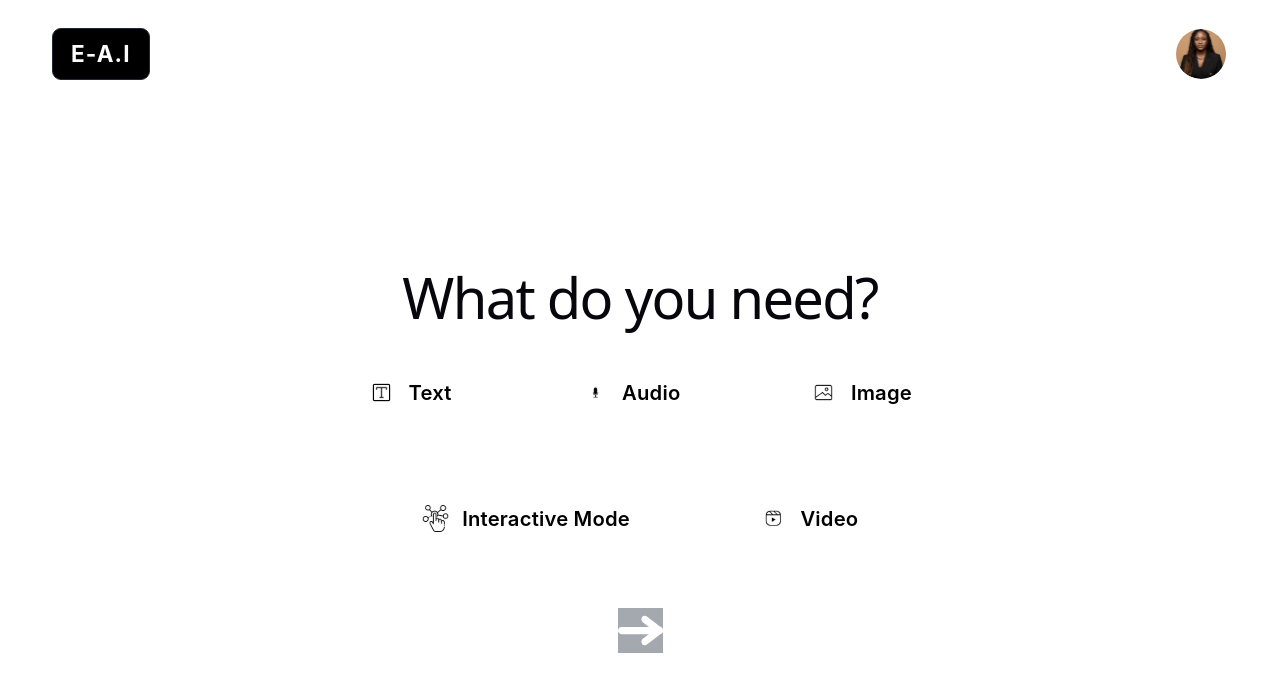
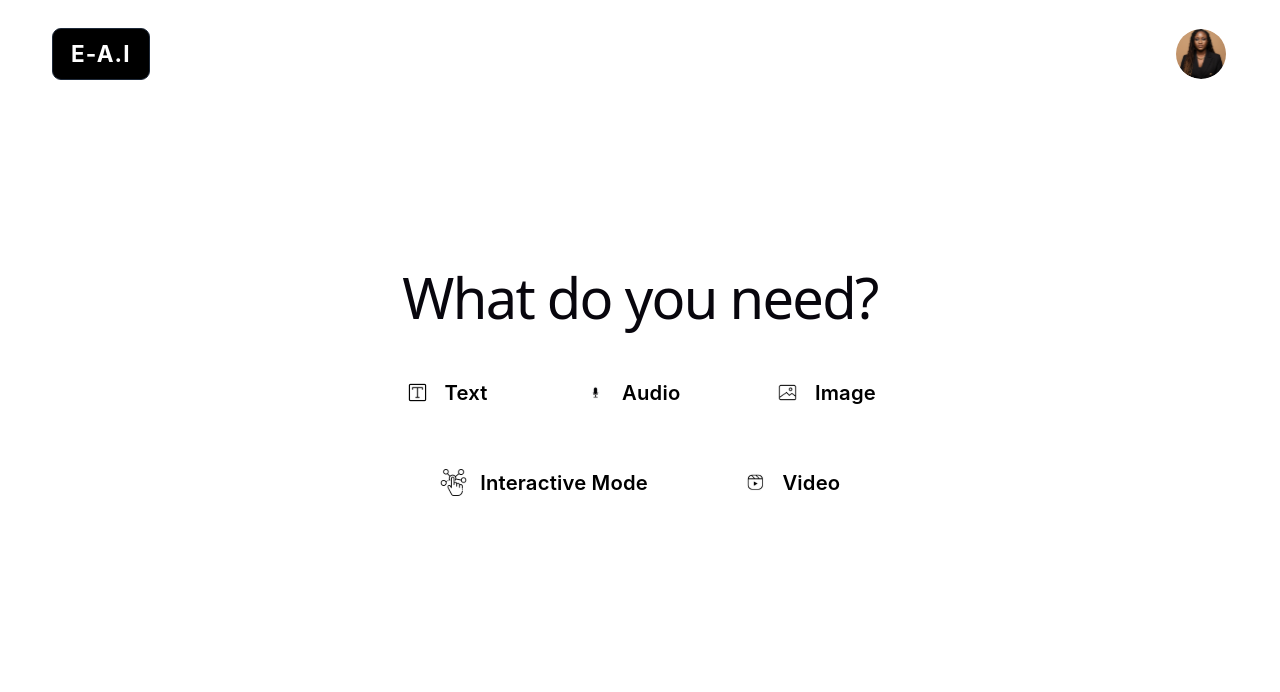
Before and after one commit to Phawaaaz/Etech, a React (Vite) app: page / in a window 1280 px wide. Shown: the top 692 px of the page. Built offline with nearby package versions, Linux system fonts and the light colour scheme.

Commit message:
Modified: app file contents

```diff
--- a/src/App.jsx
+++ b/src/App.jsx
@@ -1,4 +1,10 @@
 import { useState } from "react";
+import {
+  BrowserRouter as Router,
+  Routes,
+  Route,
+  useNavigate,
+} from "react-router-dom";
 import avatar from "./assets/avatar.svg";
 import textIcon from "./assets/text-icon.svg";
 import audioIcon from "./assets/audio-icon.svg";
@@ -6,6 +12,7 @@ import imageIcon from "./assets/image-icon.svg";
 import interactiveIcon from "./assets/interactive-icon.svg";
 import videoIcon from "./assets/video-icon.svg";
 import arrowIcon from "./assets/arrow-right.svg";
+import GenerationView from "./GenerationView.jsx";
 
 const formatOptions = [
   { id: "text", label: "Text", icon: textIcon },
@@ -17,21 +24,30 @@ const formatOptions = [
 
 function App() {
   return (
+    <Router>
       <div className="min-h-screen text-white flex items-center justify-center relative font-sans p-6">
         <div className="w-full max-w-5xl flex flex-col items-center">
           <Header />
           <main className="w-full flex flex-col items-center mt-20">
-          <Dashboard />
+            <Routes>
+              <Route path="/" element={<Dashboard />} />
+              <Route path="/generate" element={<GenerationView />} />
+            </Routes>
           </main>
         </div>
       </div>
+    </Router>
   );
 }
 
 function Header() {
+  const navigate = useNavigate();
   return (
     <header className="flex items-center justify-between w-full absolute top-0 left-0 p-6">
-      <div className="bg-black text-white font-bold text-xl px-4 py-2 rounded-lg border border-gray-800 tracking-wider">
+      <div
+        onClick={() => navigate("/")}
+        className="bg-black text-white font-bold text-xl px-4 py-2 rounded-lg border border-gray-800 tracking-wider cursor-pointer select-none"
+      >
         E-A.I
       </div>
       <button className="h-12 w-12 rounded-full overflow-hidden border-2 border-transparent hover:border-gray-500 transition-all">
@@ -56,14 +72,15 @@ const OptionButton = ({ label, icon, isSelected, onClick }) => (
   </button>
 );
 
-const NextButton = ({ disabled }) => (
+const NextButton = ({ disabled, onClick }) => (
   <button
     disabled={disabled}
-    className={`mt-12  transition-all duration-300
+    onClick={onClick}
+    className={`mt-12 p-4
       ${
         disabled
-          ? "bg-gray-800 text-gray-600 cursor-not-allowed opacity-40"
-          : "bg-black text-white hover:bg-gray-900 shadow-[0_0_15px_rgba(255,255,255,0.1)] hover:scale-110 cursor-pointer"
+          ? "text-white cursor-not-allowed opacity-40"
+          : "text-white  hover:scale-110 cursor-pointer"
       }`}
   >
     <img src={arrowIcon} alt="Next Step" className="w-10 h-10" />
@@ -72,6 +89,7 @@ const NextButton = ({ disabled }) => (
 
 function Dashboard() {
   const [selectedOption, setSelectedOption] = useState(null);
+  const navigate = useNavigate();
 
   return (
     <div className="flex flex-col items-center w-full">
@@ -79,7 +97,7 @@ function Dashboard() {
         What do you need?
       </h1>
 
-      <div className="flex flex-wrap justify-center gap-12 max-w-2xl">
+      <div className="flex flex-wrap justify-center gap-4 max-w-2xl">
         {formatOptions.map((option) => (
           <OptionButton
             key={option.id}
@@ -91,7 +109,10 @@ function Dashboard() {
         ))}
       </div>
 
-      <NextButton disabled={!selectedOption} />
+      <NextButton
+        disabled={!selectedOption}
+        onClick={() => navigate("/generate")}
+      />
     </div>
   );
 }
--- a/src/GenerationView.js
+++ /dev/null
@@ -1,58 +0,0 @@
-import { useState } from "react";
-import arrowRightIcon from "./assets/arrow-right.svg"; // Make sure to export/import your arrow asset
-
-export default function GenerationView({ onBack }) {
-  const [prompt, setPrompt] = useState("");
-
-  const handleGenerate = (e) => {
-    e.preventDefault();
-    if (!prompt.trim()) return;
-    console.log("Triggering generation engine with prompt:", prompt);
-    // Add your backend API connection string or pipeline invocation here
-  };
-
-  return (
-    <div className="flex flex-col items-center w-full max-w-2xl px-4 animate-fadeIn">
-      <button
-        onClick={onBack}
-        className="text-gray-400 text-sm hover:text-white mb-6 transition-colors"
-      >
-        ← Change Option
-      </button>
-
-      <form
-        onSubmit={handleGenerate}
-        className="w-full flex flex-col items-center gap-8"
-      >
-        <div className="relative w-full flex items-center">
-          <input
-            type="text"
-            value={prompt}
-            onChange={(e) => setPrompt(e.target.value)}
-            placeholder="Message E-A.I"
-            className="w-full bg-[#5C5E62] text-white placeholder-black/60 px-6 py-4 rounded-full text-lg font-medium tracking-wide focus:outline-none focus:ring-2 focus:ring-gray-400 pr-14 transition-all"
-          />
-          <button
-            type="submit"
-            className="absolute right-5 p-1 rounded-full hover:bg-black/10 transition-colors"
-          >
-            <img src={arrowRightIcon} alt="Send" className="w-5 h-5 invert" />
-          </button>
-        </div>
-
-        <button
-          type="submit"
-          disabled={!prompt.trim()}
-          className={`px-10 py-3 rounded-full font-bold text-lg border border-transparent transition-all duration-300
-            ${
-              !prompt.trim()
-                ? "bg-black/40 text-gray-500 cursor-not-allowed"
-                : "bg-black text-white hover:bg-gray-900 shadow-[0_0_15px_rgba(255,255,255,0.2)] hover:scale-105 cursor-pointer"
-            }`}
-        >
-          Generate
-        </button>
-      </form>
-    </div>
-  );
-}
```
Lines whose indentation alone changed are shown as unchanged.
